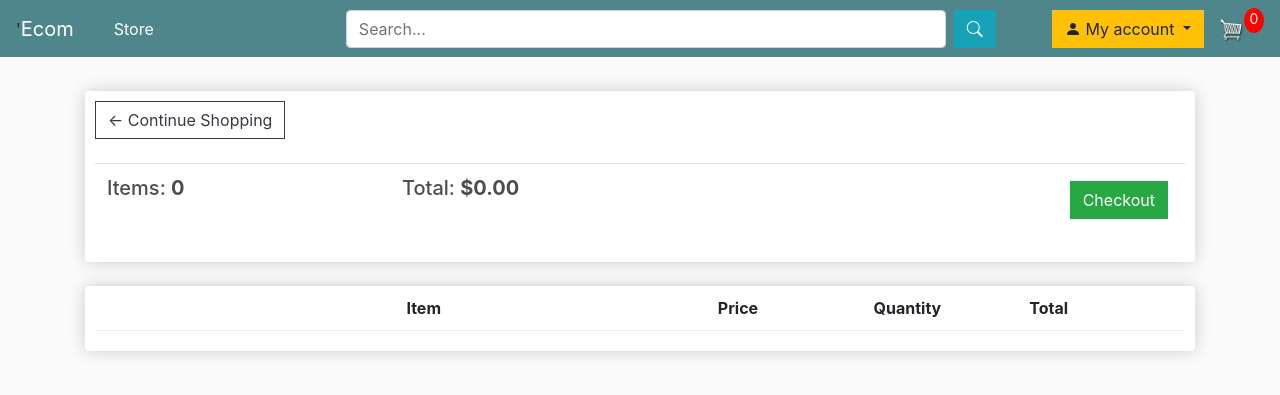
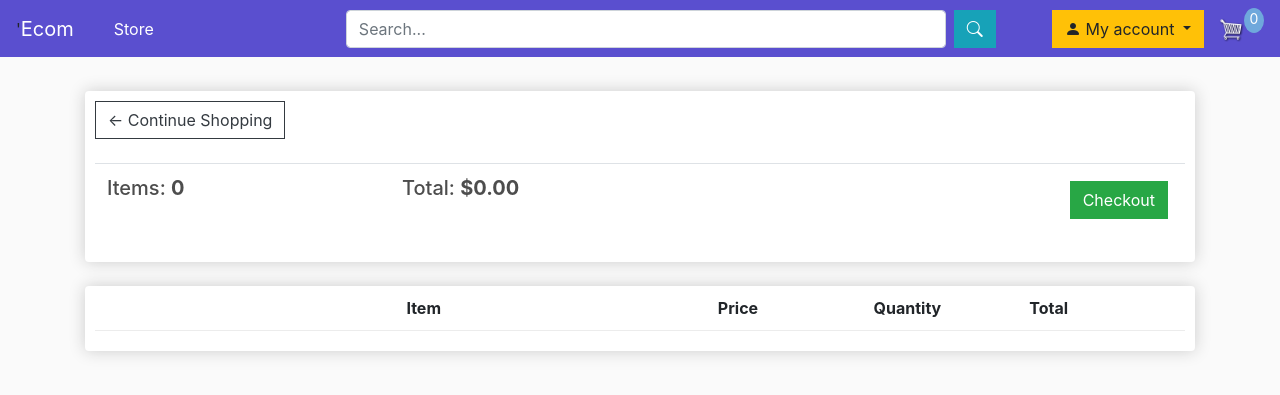
Before and after one commit to sgayathrii/Ecommerce_electronic_website, a Django app: page /cart/ in a window 1280 px wide. Shown: the top 395 px of the page. Run offline with Django 3.2, Linux system fonts and the light colour scheme; lists and menus that the app fills with data are empty; some libraries are stand-ins or nearby versions.

Commit message:
updated colors in main.css

```diff
--- a/ElectronicWebsite/static/css/main.css
+++ b/ElectronicWebsite/static/css/main.css
@@ -26,7 +26,7 @@ h1,h2,h3,h4,h5,h6{
 }
 
 .bg-dark{
-	background-color: #4f868c!important;
+	background-color: #5A4FCF!important;
 }
 
 #cart-icon{
@@ -39,7 +39,7 @@ h1,h2,h3,h4,h5,h6{
 	display: block;
 	text-align: center;
 	color:#fff;
-	background-color: red;
+	background-color: #6fa8dc;
 	width: 20px;
 	height: 25px;
 	border-radius: 50%;
```
